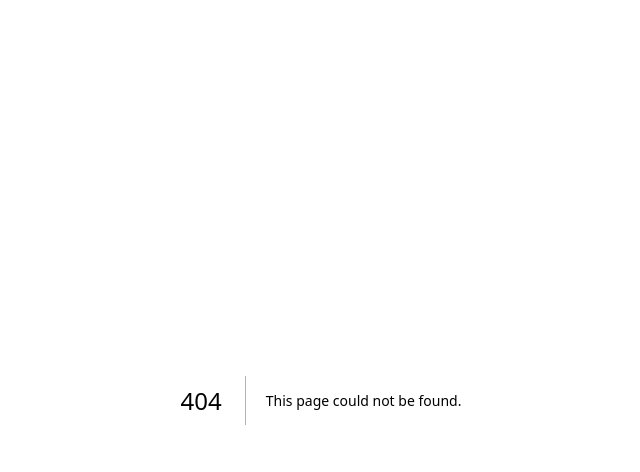
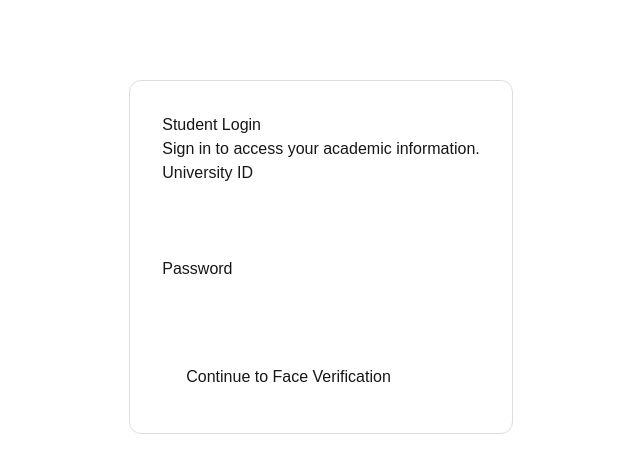
Before and after one commit to Fatima-Fa2106847/CS-Project, a Next.js app in the folder portal/: page /login in a window 1280 px wide. Before the commit this address had no page. Shown: the top 472 px of the page, without its empty margins (319-959 px from the left). Built offline with nearby package versions, Linux system fonts and the light colour scheme.

Commit message:
alter page.tsx

```diff
--- /dev/null
+++ b/portal/app/login/page.tsx
@@ -0,0 +1,49 @@
+
+"use client";
+
+import { useState } from "react";
+
+export default function LoginPage() {
+  const [universityId, setUniversityId] = useState("");
+  const [password, setPassword] = useState("");
+
+  return (
+    <main style={{
+      maxWidth: "420px",
+      margin: "80px auto",
+      padding: "32px",
+      fontFamily: "Arial, sans-serif",
+      border: "1px solid #ddd",
+      borderRadius: "12px"
+    }}>
+      <h1>Student Login</h1>
+      <p>Sign in to access your academic information.</p>
+
+      <form onSubmit={(event) => {
+        event.preventDefault();
+        alert("Login will be connected to authentication later.");
+      }}>
+        <label>University ID</label>
+        <input
+          value={universityId}
+          onChange={(event) => setUniversityId(event.target.value)}
+          required
+          style={{ display: "block", width: "100%", padding: "10px", margin: "8px 0 20px" }}
+        />
+
+        <label>Password</label>
+        <input
+          type="password"
+          value={password}
+          onChange={(event) => setPassword(event.target.value)}
+          required
+          style={{ display: "block", width: "100%", padding: "10px", margin: "8px 0 20px" }}
+        />
+
+        <button type="submit" style={{ padding: "12px 24px" }}>
+          Continue to Face Verification
+        </button>
+      </form>
+    </main>
+  );
+}
--- a/portal/app/page.tsx
+++ b/portal/app/page.tsx
@@ -1,69 +1,23 @@
-import Image from "next/image";
+
+import Link from "next/link";
 
 export default function Home() {
   return (
-    <div className="flex flex-col flex-1 items-center justify-center bg-zinc-50 font-sans dark:bg-black">
-      <main className="flex flex-1 w-full max-w-3xl flex-col items-center justify-between py-32 px-16 bg-white dark:bg-black sm:items-start">
-        <Image
-          className="dark:invert h-5 w-[100px]"
-          src="/next.svg"
-          alt="Next.js logo"
-          width={100}
-          height={20}
-          priority
-        />
-        <div className="flex flex-col items-center gap-6 text-center sm:items-start sm:text-left">
-          <h1 className="max-w-xs text-3xl font-semibold leading-10 tracking-tight text-black dark:text-zinc-50">
-            To get started, edit the{" "}
-            <code className="rounded bg-black/[.06] px-1.5 py-0.5 font-mono text-[0.9em] dark:bg-white/[.08]">
-              page.tsx
-            </code>{" "}
-            file.
-          </h1>
-          <p className="max-w-md text-lg leading-8 text-zinc-600 dark:text-zinc-400">
-            Looking for a starting point or more instructions? Head over to{" "}
-            <a
-              href="https://vercel.com/templates?framework=next.js&utm_source=create-next-app&utm_medium=appdir-template-tw&utm_campaign=create-next-app"
-              className="font-medium text-zinc-950 dark:text-zinc-50"
-            >
-              Templates
-            </a>{" "}
-            or the{" "}
-            <a
-              href="https://nextjs.org/learn?utm_source=create-next-app&utm_medium=appdir-template-tw&utm_campaign=create-next-app"
-              className="font-medium text-zinc-950 dark:text-zinc-50"
-            >
-              Learning
-            </a>{" "}
-            center.
-          </p>
-        </div>
-        <div className="flex flex-col gap-4 text-base font-medium sm:flex-row">
-          <a
-            className="flex h-12 w-full items-center justify-center gap-2 rounded-full bg-foreground px-5 text-background transition-colors hover:bg-[#383838] dark:hover:bg-[#ccc] md:w-[158px]"
-            href="https://vercel.com/new?utm_source=create-next-app&utm_medium=appdir-template-tw&utm_campaign=create-next-app"
-            target="_blank"
-            rel="noopener noreferrer"
-          >
-            <Image
-              className="dark:invert h-[14px] w-4"
-              src="/vercel.svg"
-              alt="Vercel logomark"
-              width={16}
-              height={14}
-            />
-            Deploy Now
-          </a>
-          <a
-            className="flex h-12 w-full items-center justify-center rounded-full border border-solid border-black/[.08] px-5 transition-colors hover:border-transparent hover:bg-black/[.04] dark:border-white/[.145] dark:hover:bg-[#1a1a1a] md:w-[158px]"
-            href="https://nextjs.org/docs?utm_source=create-next-app&utm_medium=appdir-template-tw&utm_campaign=create-next-app"
-            target="_blank"
-            rel="noopener noreferrer"
-          >
-            Documentation
-          </a>
-        </div>
-      </main>
-    </div>
+    <main style={{ padding: "40px", fontFamily: "Arial, sans-serif" }}>
+      <h1>University Grade Portal</h1>
+      <p>Secure access to your academic information.</p>
+
+      <div style={{ marginTop: "30px" }}>
+        <Link href="/login" style={{ marginRight: "12px" }}>
+          <button style={{ padding: "12px 24px" }}>
+            Student Login
+          </button>
+        </Link>
+
+        <button style={{ padding: "12px 24px" }}>
+          Instructor Login
+        </button>
+      </div>
+    </main>
   );
 }
```
Also changed, not shown: 2 other files (tests, documents, lock files or other folders).
